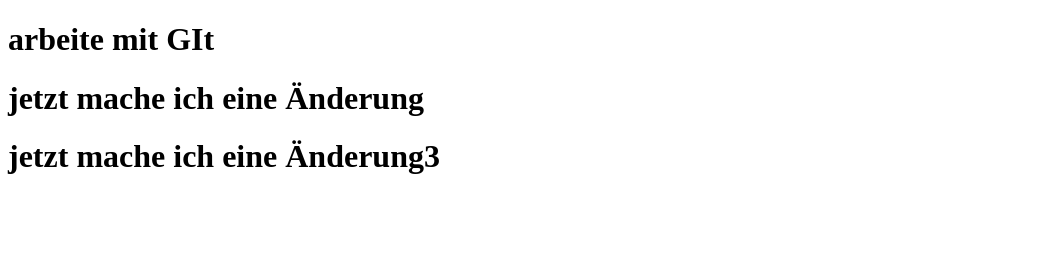
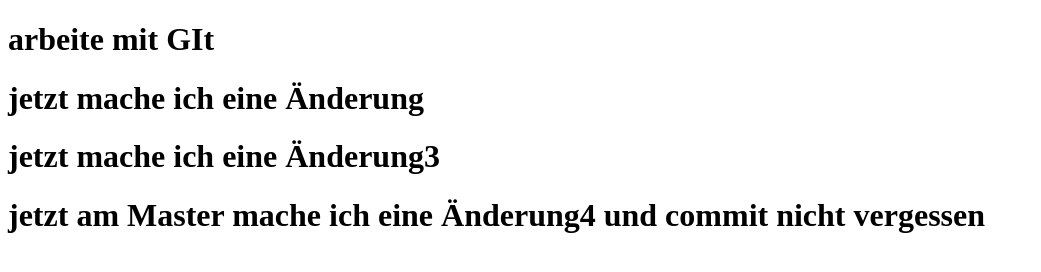
Before and after one commit to cabbageway/git3AHIF, a plain HTML site: page index.html in a window 1280 px wide. Shown: the whole page, without its empty margins (0-1041 px from the left). Drawn offline with Linux system fonts and the light colour scheme.

Commit message:
jetzt neuer Änderung im Master2

```diff
--- a/index.html
+++ b/index.html
@@ -11,6 +11,7 @@
     <h1 title="something">arbeite mit GIt</h1>
     <h1>jetzt mache ich eine Änderung </h1>
     <h1>jetzt mache ich eine Änderung3 </h1>
+    <h1>jetzt am Master mache ich eine Änderung4 und commit nicht vergessen </h1>
 </body>
 
 </html>
```
